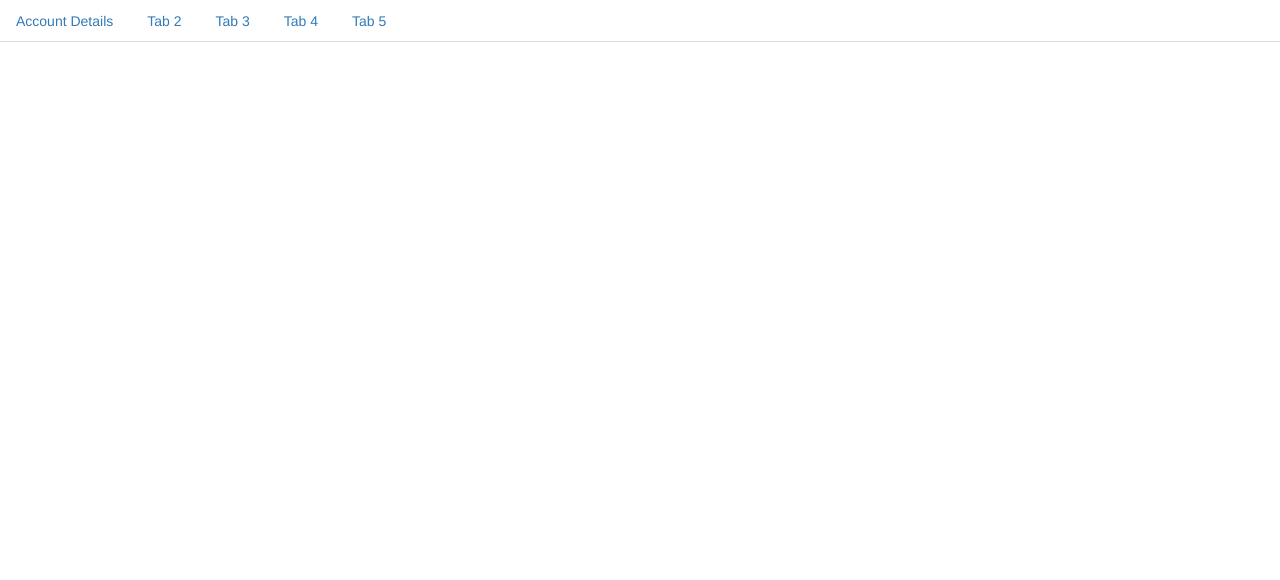
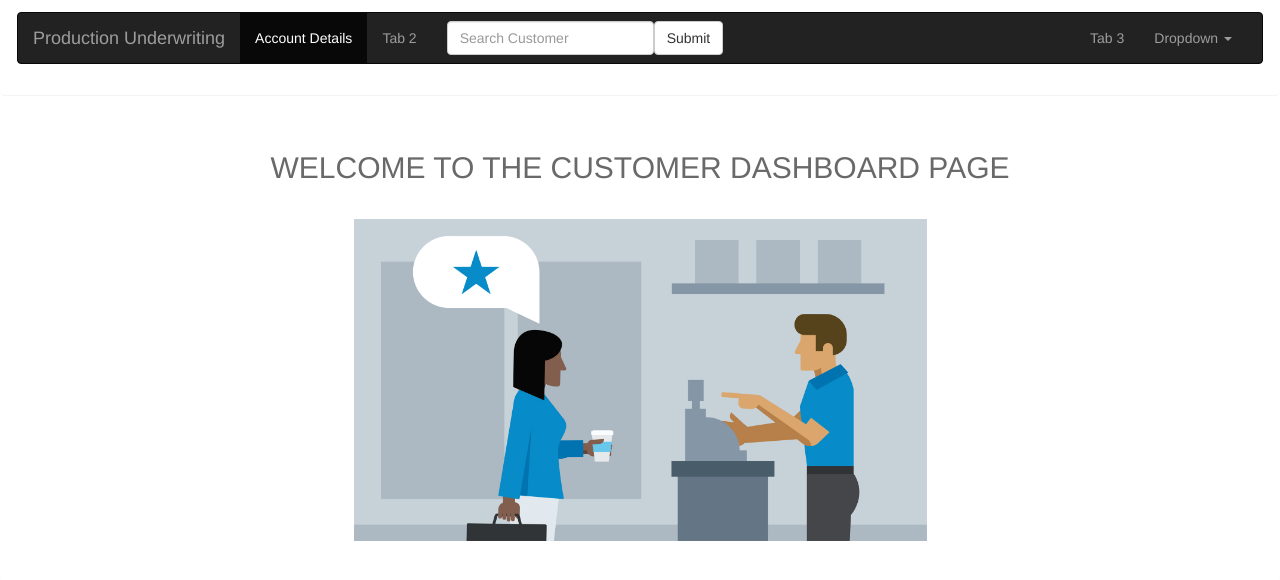
Before and after one commit to jessejamesblack/AngularSeed, an Angular app in the folder angular-app/: page /default in a window 1280 px wide. Shown: the top 580 px of the page. Built offline with nearby package versions, Linux system fonts and the light colour scheme.

Commit message:
setup bootstrap and created navbar

```diff
--- a/angular-app/angular.json
+++ b/angular-app/angular.json
@@ -27,7 +27,7 @@
               "src/assets"
             ],
             "styles": [
-              "src/styles.less"
+             "src/styles.less"
             ],
             "scripts": [],
             "es5BrowserSupport": true
--- a/angular-app/package.json
+++ b/angular-app/package.json
@@ -19,6 +19,7 @@
     "@angular/platform-browser": "~7.2.0",
     "@angular/platform-browser-dynamic": "~7.2.0",
     "@angular/router": "~7.2.0",
+    "bootstrap": "^3.3.7",
     "core-js": "^2.5.4",
     "ngx-bootstrap": "^4.0.1",
     "rxjs": "~6.3.3",
--- a/angular-app/src/app/default/default.component.html
+++ b/angular-app/src/app/default/default.component.html
@@ -1,25 +1,48 @@
-<nav class="tab-container">
-  <div class="tab-row">
-    <ul class="nav nav-tabs">
-      <li class="nav-item" routerLinkActive="active">
-        <a class="nav-link" [routerLink]="['accountdetails']" queryParamsHandling="preserve">Account Details</a>
-      </li>
-      <li class="nav-item" routerLinkActive="active">
-        <a class="nav-link" [routerLink]="['Tab2']" queryParamsHandling="preserve" >Tab 2</a>
-      </li>
-      <li class="nav-item" routerLinkActive="active">
-        <a class="nav-link" [routerLink]="['Tab3']" queryParamsHandling="preserve">Tab 3</a>
-      </li>
-      <li class="nav-item" routerLinkActive="active">
-        <a class="nav-link" [routerLink]="['Tab4']" queryParamsHandling="preserve">Tab 4</a>
-      </li>
-      <li class="nav-item" routerLinkActive="active">
-        <a class="nav-link" [routerLink]="['Tab5']" queryParamsHandling="preserve">Tab 5</a>
-      </li>
-    </ul>
+<div class="panel">
+<div class="panel panel-heading">
+  <nav class="navbar navbar-inverse">
+      <div class="container-fluid">
+          <div class="navbar-header">
+            <a class="navbar-brand" href="#">Production Underwriting</a>
+          </div>
+          <div class="collapse navbar-collapse">
+            <ul class="nav navbar-nav">
+              <li class="active"><a [routerLink]="['accountdetails']" queryParamsHandling="preserve">Account Details </a></li>
+              <li><a [routerLink]="['Tab2']" queryParamsHandling="preserve">Tab 2</a></li>
+            </ul>
+            <form class="navbar-form navbar-left">
+              <div class="form-group">
+                <input type="text" class="form-control" placeholder="Search Customer">
+              </div>
+              <button type="submit" class="btn btn-default">Submit</button>
+            </form>
+            <ul class="nav navbar-nav navbar-right">
+              <li><a [routerLink]="['Tab3']" queryParamsHandling="preserve">Tab 3</a></li>
+              <li class="dropdown">
+                  <a href="#" class="dropdown-toggle" data-toggle="dropdown" role="button" aria-haspopup="true" aria-expanded="false">Dropdown <span class="caret"></span></a>
+                  <ul class="dropdown-menu">
+                    <li><a href="#">Action</a></li>
+                    <li><a href="#">Another action</a></li>
+                    <li><a href="#">Something else here</a></li>
+                    <li role="separator" class="divider"></li>
+                    <li><a href="#">Separated link</a></li>
+                  </ul>
+                </li>
+            </ul>
+          </div>
+        </div>
+  </nav>
+
+  <div class="tab-content">
+    <router-outlet></router-outlet>
   </div>
-</nav>
+</div>
 
-<div class="tab-content">
-  <router-outlet></router-outlet>
+<div class="panel panel-body">
+
+<div id="title">
+  <h2>{{title}}</h2>
 </div>
+<img src="./assets/images/logo.jpg" id="img" />
+</div>
+</div>
--- a/angular-app/src/app/default/default.component.less
+++ b/angular-app/src/app/default/default.component.less
@@ -0,0 +1,13 @@
+
+#title{
+text-align: center;
+color: dimgrey;
+}
+
+#img{
+display: block;
+padding: 25px;
+margin-left: auto;
+margin-right: auto;
+width: 50%;
+}
--- a/angular-app/src/app/default/default.component.ts
+++ b/angular-app/src/app/default/default.component.ts
@@ -7,6 +7,7 @@ import { Component, OnInit } from '@angular/core';
 })
 export class DefaultComponent implements OnInit {
 
+title='WELCOME TO THE CUSTOMER DASHBOARD PAGE';
 constructor() { }
 
 ngOnInit() {
--- a/angular-app/src/styles.less
+++ b/angular-app/src/styles.less
@@ -1 +1,3 @@
 /* You can add global styles to this file, and also import other style files */
+
+@import "~bootstrap/dist/css/bootstrap.css";
```
Also changed, not shown: angular-app/src/assets/images/logo.jpg (added), 1 other file (tests, documents, lock files or other folders). Lines whose indentation alone changed are shown as unchanged.
